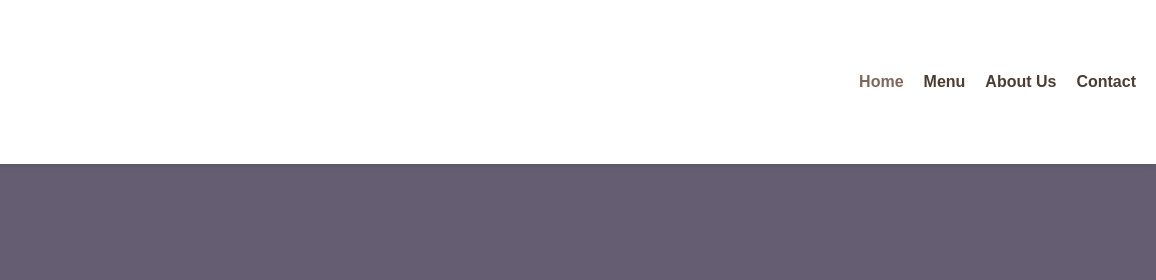
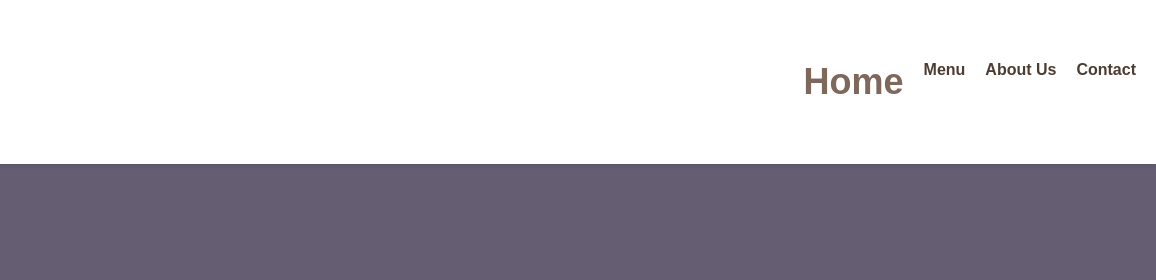
Before and after one commit to nikii00/cozycup, a plain HTML site: page index.html in a window 1280 px wide. In both pictures the pointer is over the link "Home". Shown: the top 280 px of the page, 124-1280 px from the left. Drawn offline with Linux system fonts and the light colour scheme.

Commit message:
modify home

```diff
--- a/css/styles.css
+++ b/css/styles.css
@@ -41,6 +41,8 @@ nav a {
 
 nav a:hover {
     color: #7e685b;
+    font-size: 36px;
+    margin-bottom: 40px;
 }
 
 .hero {
```
